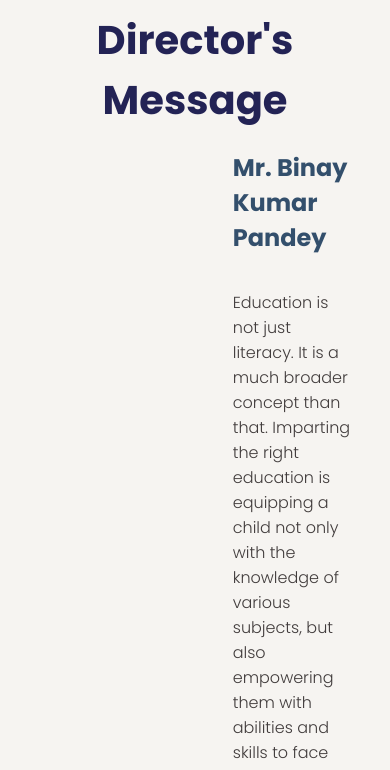
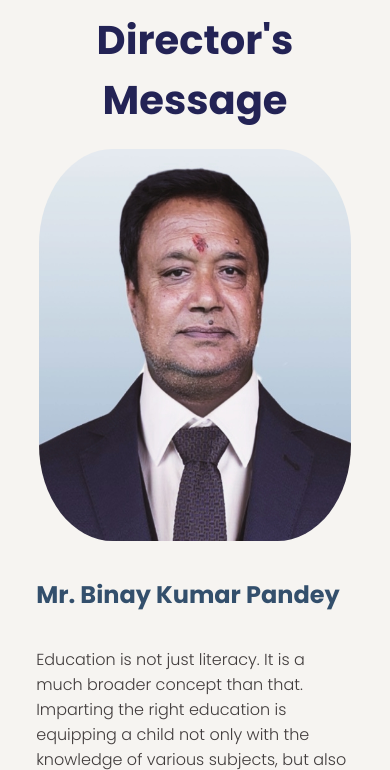
Before and after one commit to sweetysuchi/school_website, a website: page index.html in a window 390 px wide. Shown: the part 1520-2290 px from the top of the page. Drawn offline with nearby package versions, Linux system fonts and the light colour scheme.

Commit message:
first commit

```diff
--- a/style.css
+++ b/style.css
@@ -1131,4 +1131,31 @@ footer .copyright .pro-links #footer-icon:hover {
         width: 100%;
     }
 
+    #director {
+        display: flex;
+        flex-direction: column;
+        align-items: center;
+    }
+
+    #director .about-img {
+        width: 100%;
+        padding-right: 0px;
+        margin-bottom: 20px;
+    }
+    #director .about-img img {
+        width: 100%;
+        height: 400px;
+        border-radius: 25%;
+        padding: 4px 8px;
+    }
+    #director .about-text {
+        width: 100%;
+    }
+
+    #director .about-text p {
+        color: #413c3c;
+        padding: 5px;
+        font-weight: 300;
+    }
+
 }
```
